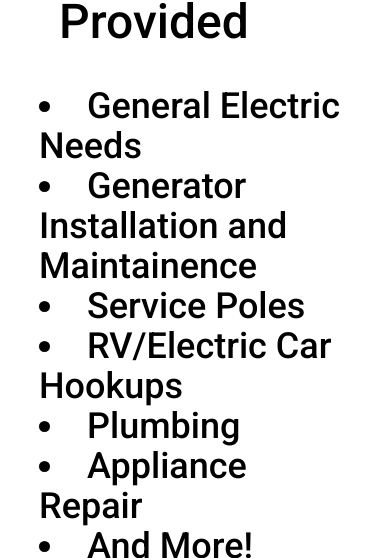
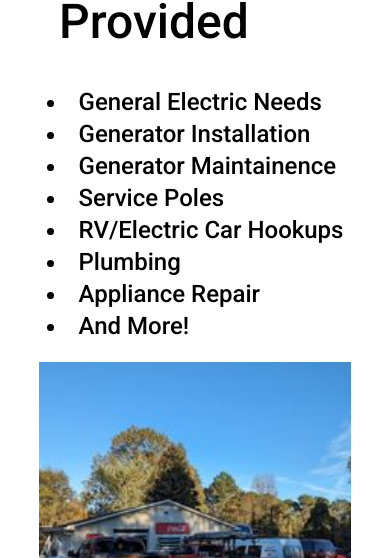
Before and after one commit to evandvance/jenkinselectricllc, a Next.js app: page / in a window 390 px wide. Shown: the part 1010-1568 px from the top of the page. Built offline with nearby package versions, Linux system fonts and the light colour scheme.

Commit message:
Updates to sizing for mobile

```diff
--- a/src/components/Cards/AboutUsCard.tsx
+++ b/src/components/Cards/AboutUsCard.tsx
@@ -20,7 +20,7 @@ const AboutUsCard = ({ className }: AbouteUsCardProps) => {
           height={500}
           width={500}
         />
-        <p className="text-2xl m-5 lg:w-[50%]">
+        <p className="text-xl lg:text-2xl m-5 lg:w-[50%]">
           Lorem ipsum dolor sit amet consectetur adipisicing elit. Officiis
           voluptas, nisi tenetur dolorem qui obcaecati nulla perferendis, magnam
           fugiat nemo consectetur quaerat illo neque, tempore eius! Soluta
--- a/src/components/Cards/ComingSoonCard.tsx
+++ b/src/components/Cards/ComingSoonCard.tsx
@@ -9,7 +9,7 @@ const ComingSoonCard = () => {
         width={500}
       />
 
-      <h1 className="text-8xl mt-24 mb-24">Page Coming Soon!</h1>
+      <h1 className="text-4xl lg:text-8xl mt-24 mb-24">Page Coming Soon!</h1>
     </div>
   );
 };
--- a/src/components/Cards/ServicesProvidedCard.tsx
+++ b/src/components/Cards/ServicesProvidedCard.tsx
@@ -7,7 +7,8 @@ interface ServicesProvidedCardProps {
 const ServicesProvidedCard = ({ className }: ServicesProvidedCardProps) => {
   const servicesArray = [
     'General Electric Needs',
-    'Generator Installation and Maintainence',
+    'Generator Installation',
+    'Generator Maintainence',
     'Service Poles',
     'RV/Electric Car Hookups',
     'Plumbing',
@@ -23,7 +24,7 @@ const ServicesProvidedCard = ({ className }: ServicesProvidedCardProps) => {
     >
       <h2 className="text-5xl m-5">Services Provided</h2>
       <div className="flex flex-col justify-around items-center lg:flex-row">
-        <ul className="text-4xl my-5 list-disc list-inside">
+        <ul className="text-2xl lg:text-4xl my-5 list-disc list-inside">
           {servicesArray.map((service) => (
             <li key={service}>{service}</li>
           ))}
```
